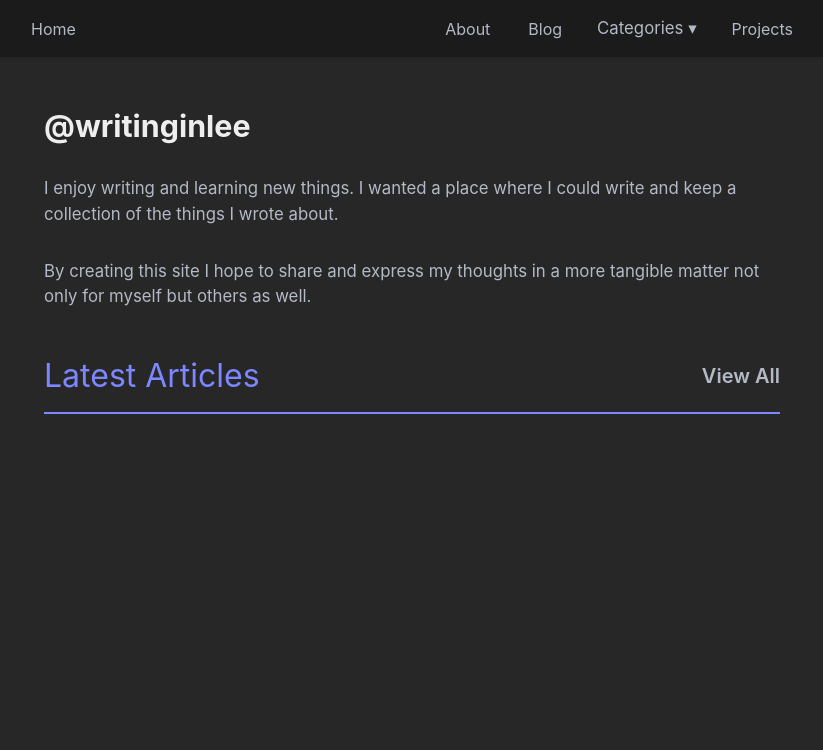
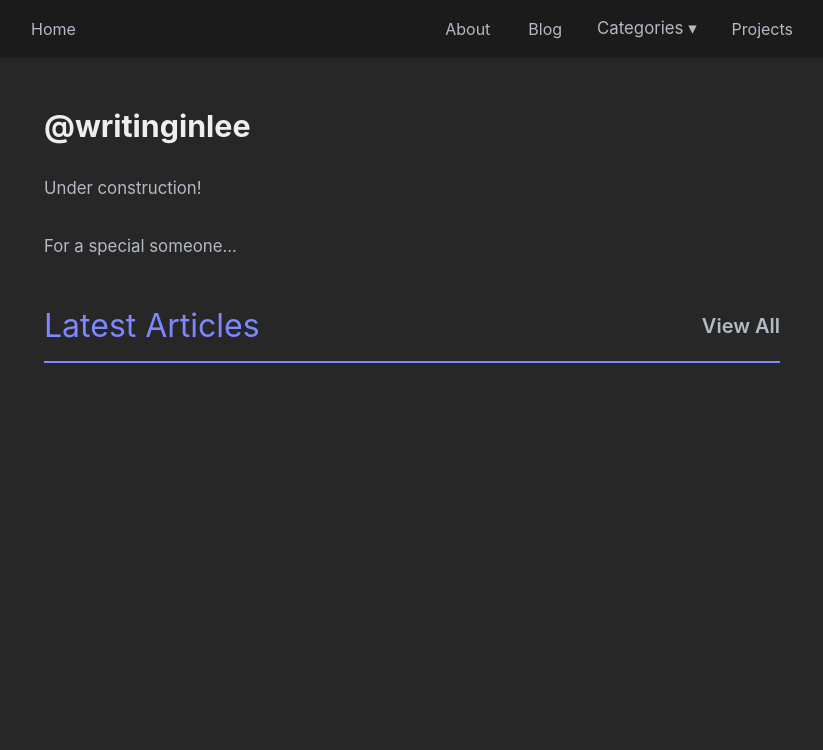
Before and after one commit to writinginlee/writinginlee.com, a Gatsby site: page / in a window 1280 px wide. Shown: the top 750 px of the page, without its empty margins (228-1051 px from the left). Built offline with nearby package versions, Linux system fonts and the light colour scheme; Gatsby itself is replaced by a stand-in of ours.

Commit message:
Change home page status

```diff
--- a/src/pages/index.js
+++ b/src/pages/index.js
@@ -20,14 +20,8 @@ const Index = ({ data }) => {
       <article>
         <header>
           <h1 className={styles.h1}>@writinginlee</h1>
-          <p className={styles.p}>
-            I enjoy writing and learning new things. I wanted a place where I
-            could write and keep a collection of the things I wrote about.
-          </p>
-          <p className={styles.p}>
-            By creating this site I hope to share and express my thoughts in a
-            more tangible matter not only for myself but others as well.
-          </p>
+          <p className={styles.p}>Under construction!</p>
+          <p className={styles.p}>For a special someone...</p>
         </header>
         <section>
           <h2 className={styles.h2}>
```
